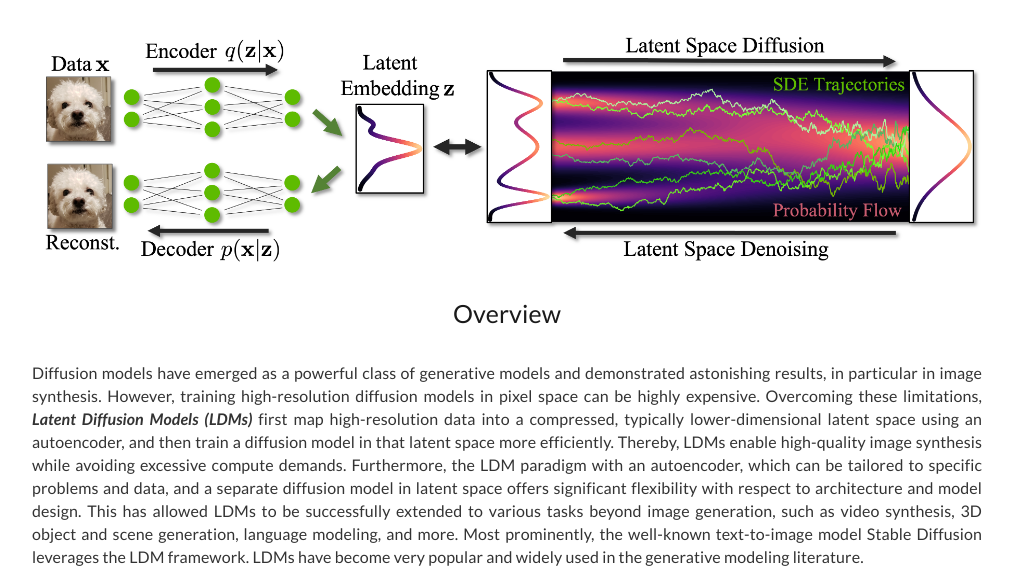
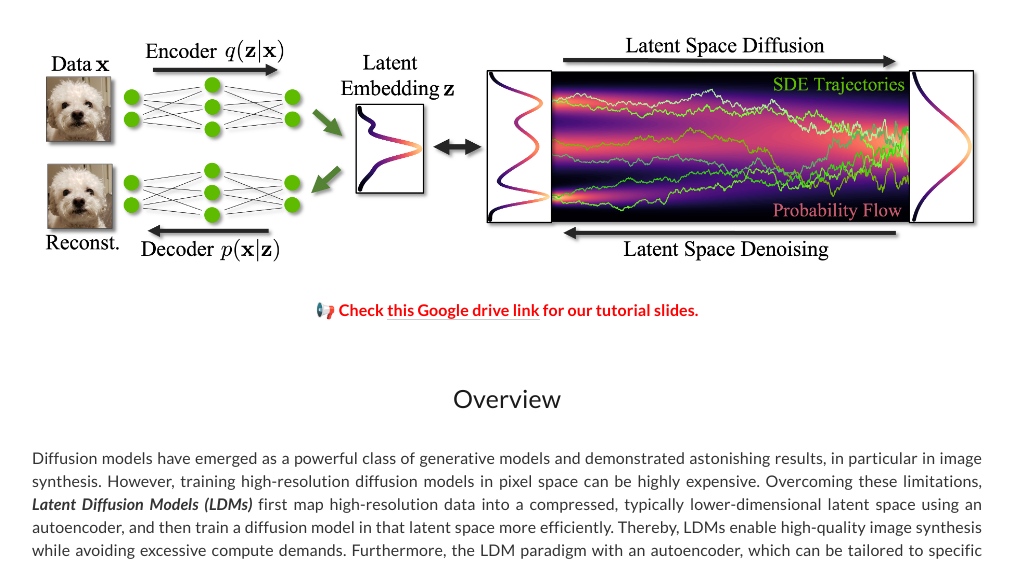
Before and after one commit to neurips2023-ldm-tutorial/neurips2023-ldm-tutorial.github.io, a plain HTML site: page index.html in a window 1280 px wide. Shown: the part 534-1100 px from the top of the page, without its empty margins (133-1146 px from the left). Drawn offline with nearby package versions, Linux system fonts and the light colour scheme.

Commit message:
added slides link

```diff
--- a/index.html
+++ b/index.html
@@ -98,6 +98,11 @@
 </a>
 </center>
 
+<br>
+<p style="color:red;text-align:center">
+<b> &#x1F4E2; Check <a href="https://drive.google.com/file/d/1p_aZ627Bwvku7nKyYRHtfZe50nAnpqGU/view?usp=sharing">this Google drive link</a> for our tutorial slides.</b>
+</p>
+<br>
 <!-- <br>
 <p style="color:red;text-align:center">
 <b> &#x1F4E2; &#x1F3A5; Check <a href="https://drive.google.com/file/d/1DYHDbt1tSl9oqm3O333biRYzSCOtdtmn/view?usp=sharing">this Google drive link</a> for our tutorial slides and this <a href="https://www.youtube.com/watch?v=cS6JQpEY9cs">YouTube link</a> for the video recording.</b>
```
